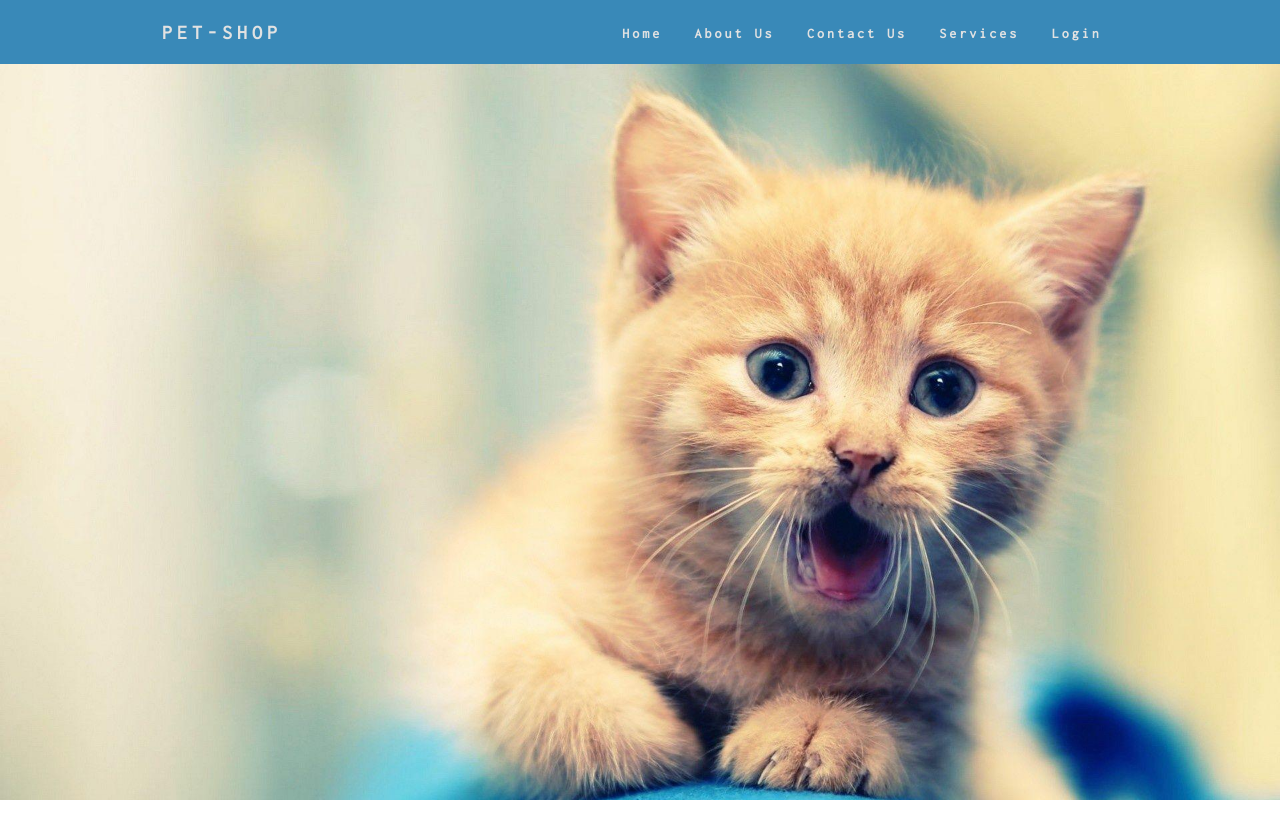
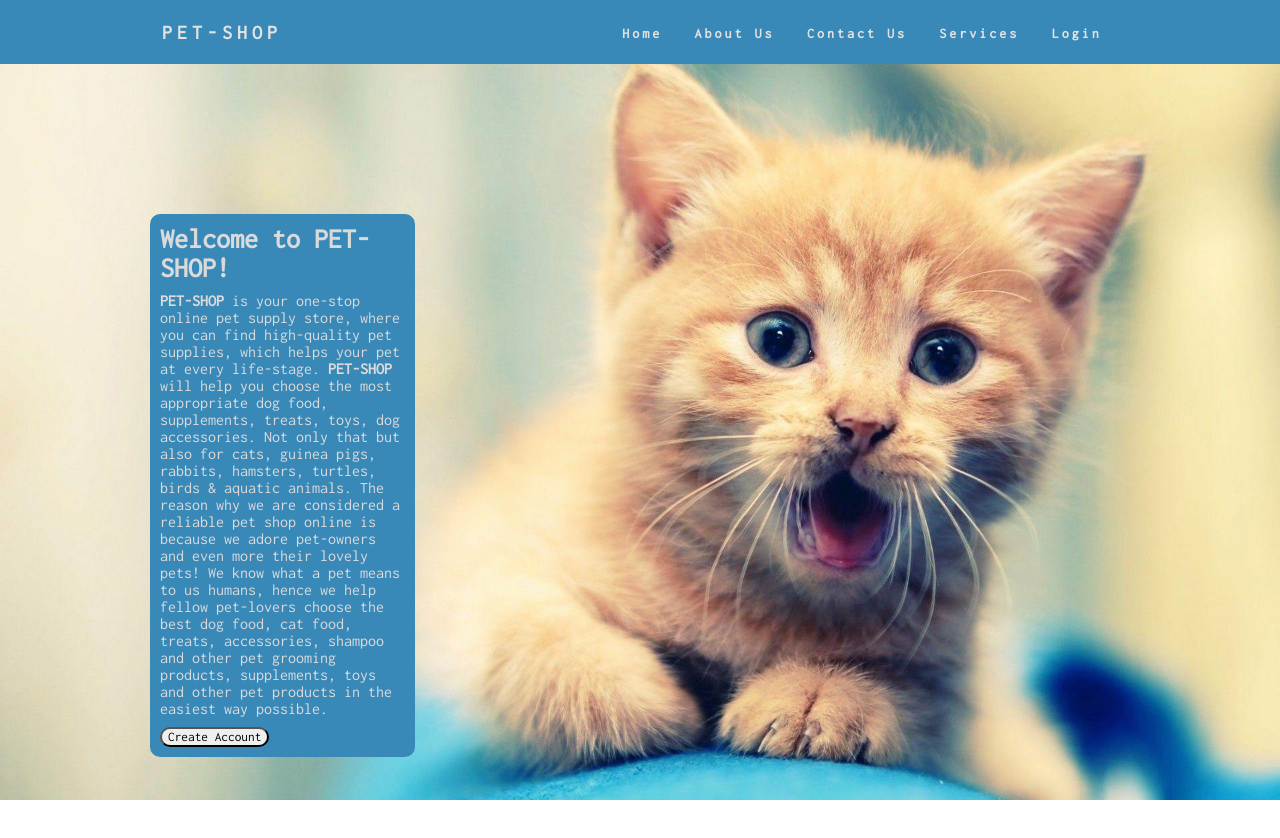
Before and after one commit to ajpulluvelil/pet_shop_ui, an Angular app: page /public-sit/home in a window 1280 px wide. Shown: the top 838 px of the page. Before the commit the page ends 800 px from the top, so only its background shows below. Built offline with nearby package versions, Linux system fonts and the light colour scheme.

Commit message:
lading page designs

```diff
--- a/src/app/public-sit-module/public-sit-landing-page/public-sit-landing-page.component.css
+++ b/src/app/public-sit-module/public-sit-landing-page/public-sit-landing-page.component.css
@@ -2,6 +2,8 @@
     height: 92vh;
     background-color: rgb(173, 175, 187);
     background-image: url("../../../assets/images/petShopBackGroundImage.jpg");
+    height: 92vh;
+    background-position: center;
     background-repeat: no-repeat;
     background-size: cover;
     font-family: 'Inconsolata', monospace;
@@ -14,3 +16,34 @@
     color: #fff;
     opacity: 1;
 }
+
+.content-container {
+    padding: 150px;
+}
+
+.content {
+    width: 25%;
+    height: 100%;
+    padding: 10px;
+    border-radius: 10px;
+    background-color: #3989b8;
+}
+
+.login-button {
+    cursor: pointer;
+    border-radius: 10px;
+    font-family: 'Inconsolata', monospace;
+}
+
+.welcome-text {
+    font-size: 28px;
+    font-weight: bolder;
+    color: rgb(218, 218, 219);
+    font-family: 'Inconsolata', monospace;
+}
+
+.content-text {
+    padding-top: 10px;
+    padding-bottom: 10px;
+    color: rgb(218, 218, 219);
+}
--- a/src/app/public-sit-module/public-sit-landing-page/public-sit-landing-page.component.html
+++ b/src/app/public-sit-module/public-sit-landing-page/public-sit-landing-page.component.html
@@ -1,8 +1,29 @@
 <div class="container">
+
     <!-- wave -->
     <!-- <svg class="wave" xmlns="http://www.w3.org/2000/svg" viewBox="0 0 1440 320">
         <path fill="#6d1145" fill-opacity="1" d="M0,192L48,192C96,192,192,192,288,165.3C384,139,480,85,576,64C672,43,768,53,864,85.3C960,117,1056,171,1152,181.3C1248,192,1344,
         160,1392,144L1440,128L1440,320L1392,320C1344,320,1248,320,1152,320C1056,320,960,320,864,320C768,320,672,320,576,320C480,320,384,320,288,320C192,320,96,320,48,320L0,320Z">
         </path>
     </svg> -->
+    <div class="content-container">
+        <div class="content">
+            <div class="welcome-text">Welcome to PET-SHOP!</div>
+            <div class="content-text">
+                <span>
+                    <b>PET-SHOP</b> is your one-stop online pet supply store, where you can find high-quality pet supplies, which helps your pet at every life-stage.
+                    <b>PET-SHOP</b> will help you choose the most appropriate dog food, supplements, treats, toys, dog accessories.
+                    Not only that but also for cats, guinea pigs, rabbits, hamsters, turtles, birds & aquatic animals.
+                </span>
+                <span>
+                    The reason why we are considered a reliable pet shop online is because we adore pet-owners and even more their lovely pets!
+                </span>
+                <span>
+                    We know what a pet means to us humans, hence we help fellow pet-lovers choose the best dog food, cat food, treats,
+                    accessories, shampoo and other pet grooming products, supplements, toys and other pet products in the easiest way possible.
+                </span>
+            </div>
+            <button class="login-button" routerLink="/login/user-registration">Create Account</button>
+        </div>
+    </div>
 </div>
```
Also changed, not shown: src/assets/images/wp2447023-pets-wallpapers.jpg (added).
